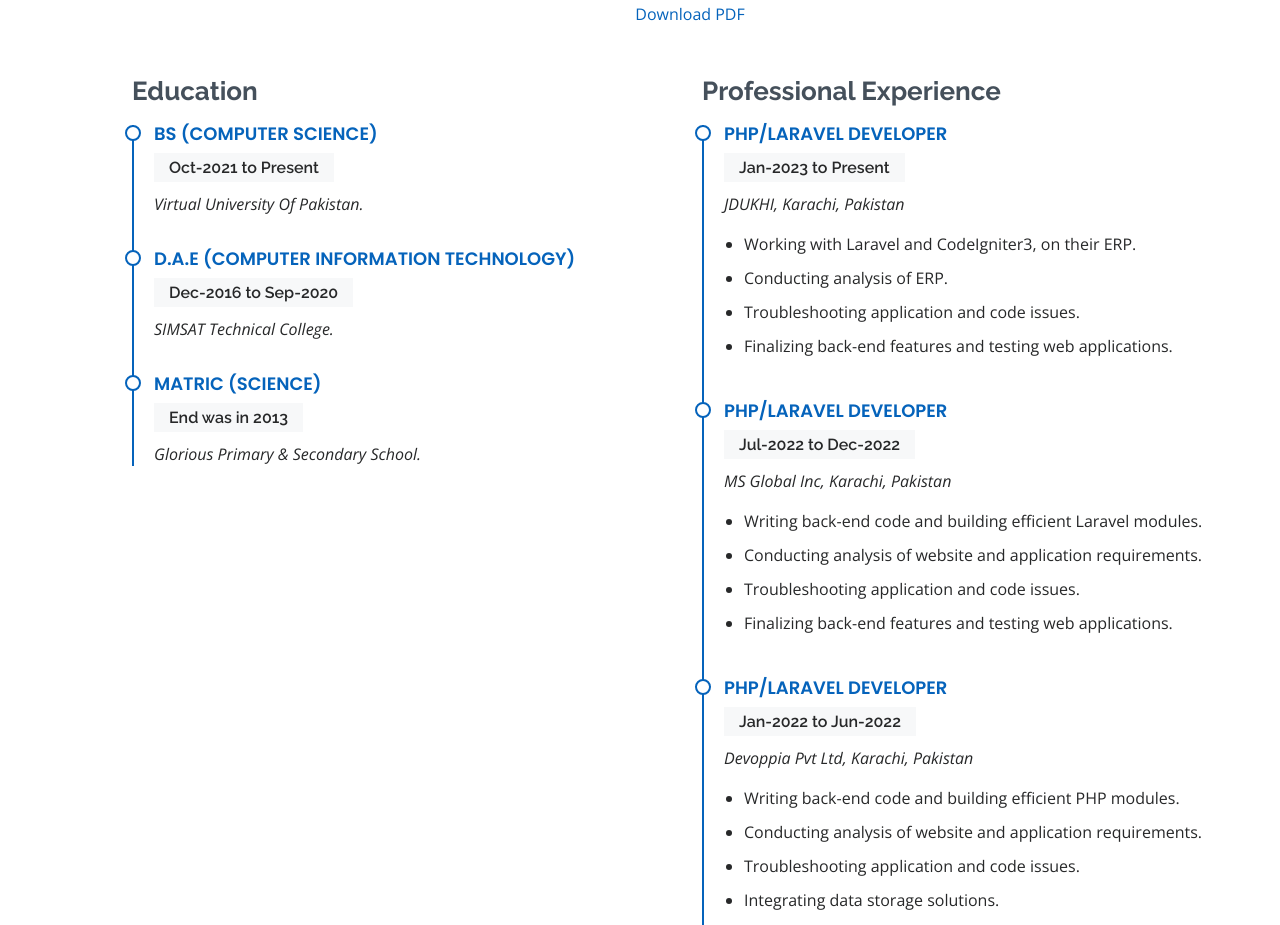
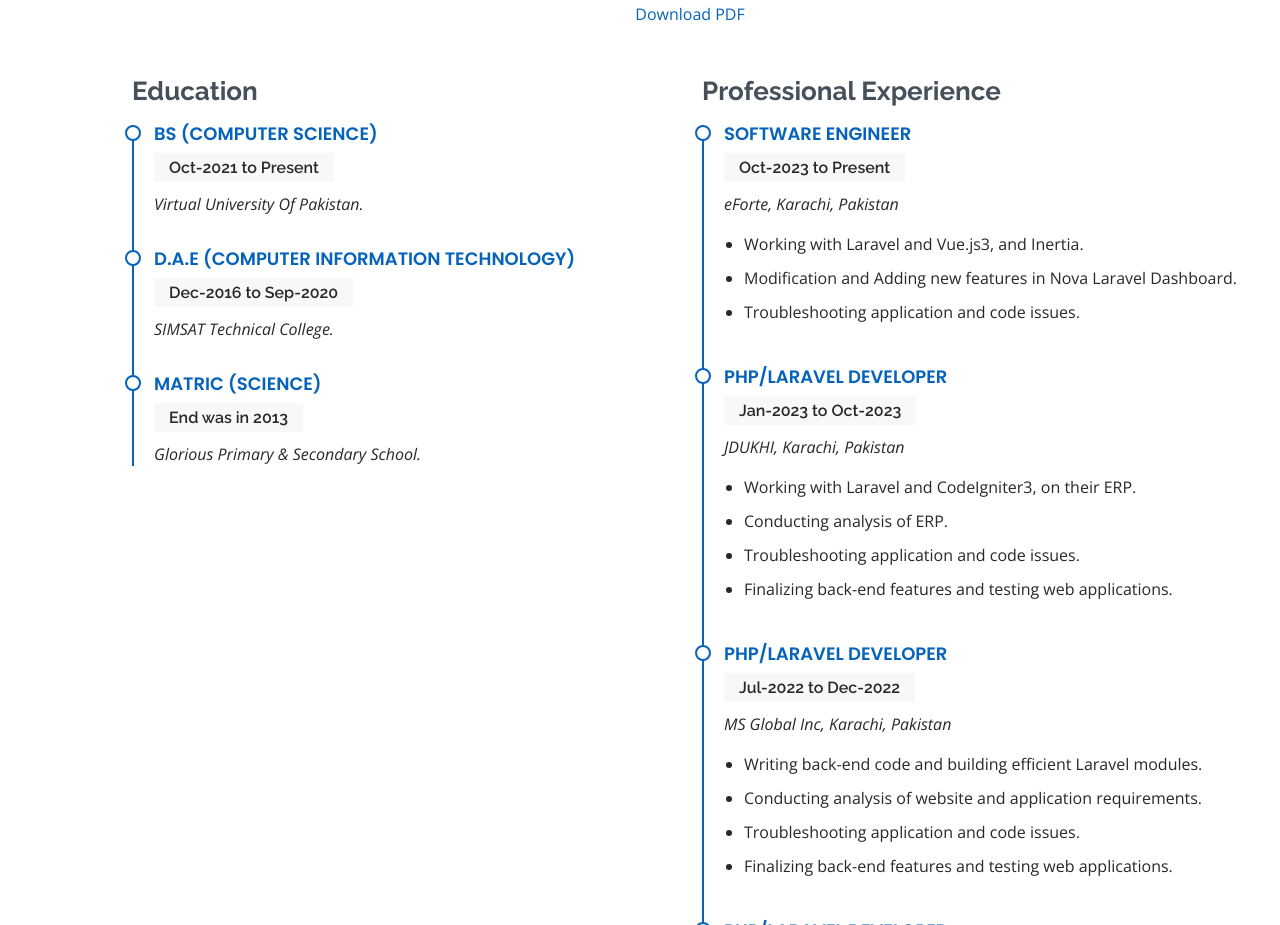
Before and after one commit to MirzaBaig321/mirza.github.io, a plain HTML site: page index.html in a window 1280 px wide. Shown: the part 2858-3783 px from the top of the page. Drawn offline with nearby package versions, Linux system fonts and the light colour scheme.

Commit message:
Added new job

```diff
--- a/index.html
+++ b/index.html
@@ -399,8 +399,18 @@
           <div class="col-lg-6">
             <h3 class="resume-title">Professional Experience</h3>
             <div class="resume-item">
+              <h4>Software Engineer</h4>
+              <h5>Oct-2023 to Present</h5>
+              <p><em>eForte, Karachi, Pakistan</em></p>
+              <ul>
+                <li>Working with Laravel and Vue.js3, and Inertia.</li>
+                <li>Modification and Adding new features in Nova Laravel Dashboard.</li>
+                <li>Troubleshooting application and code issues.</li>
+              </ul>
+            </div>
+            <div class="resume-item">
               <h4>PHP/Laravel Developer</h4>
-              <h5>Jan-2023 to Present</h5>
+              <h5>Jan-2023 to Oct-2023</h5>
               <p><em>JDUKHI, Karachi, Pakistan</em></p>
               <ul>
                 <li>Working with Laravel and CodeIgniter3, on their ERP.</li>
```
